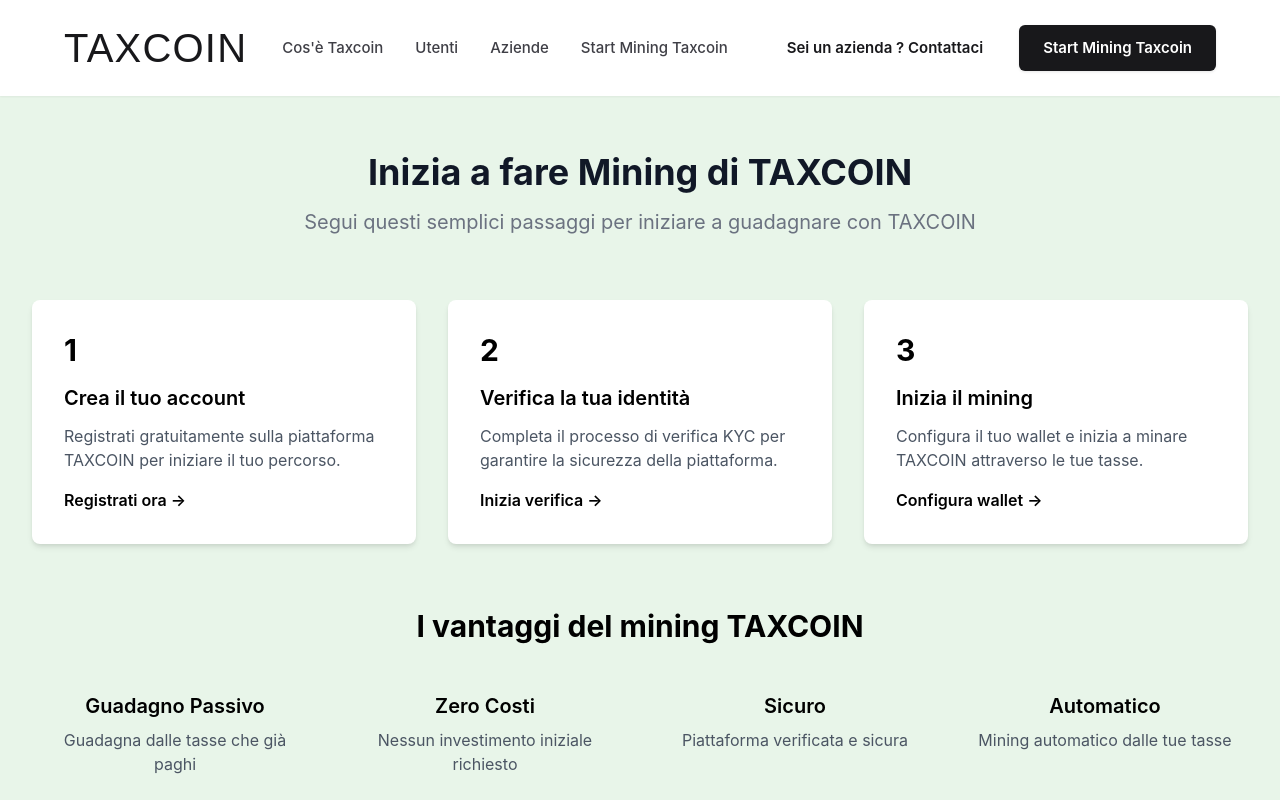
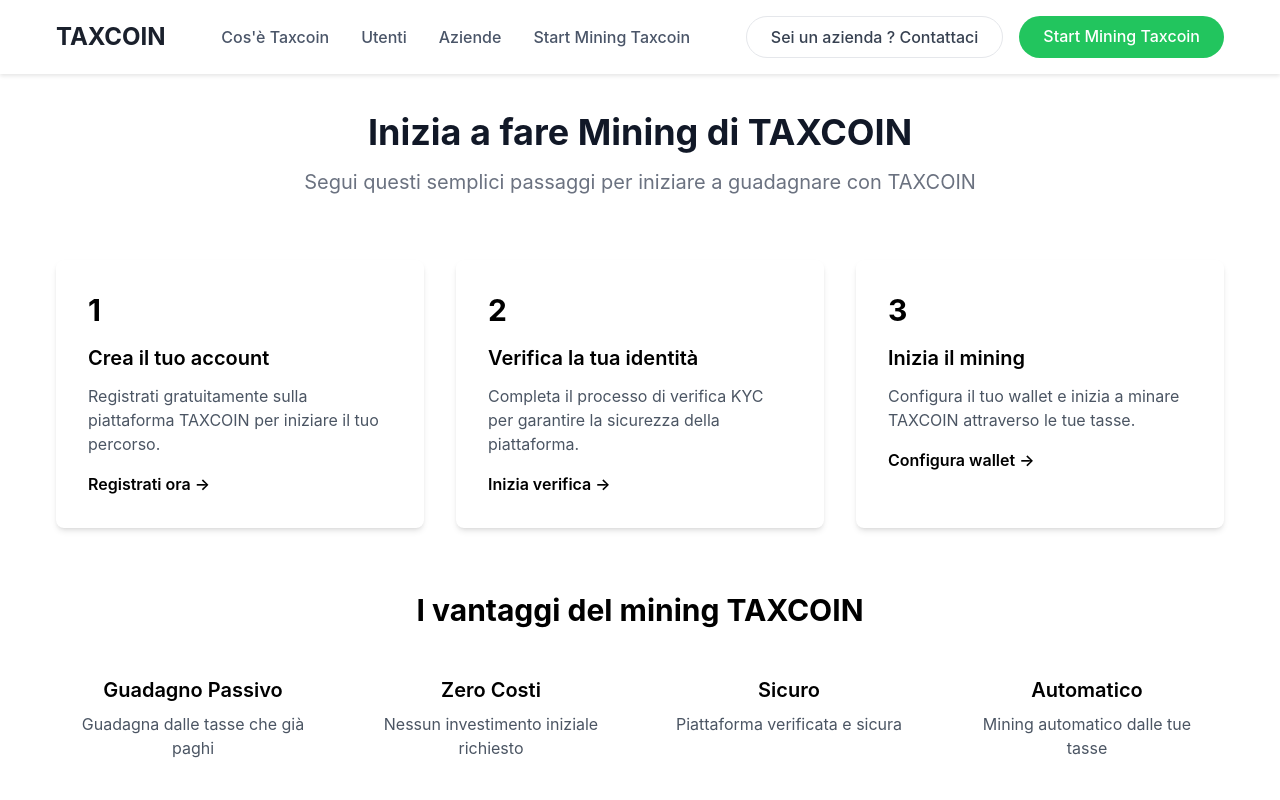
Before and after one commit to eltonanit/mvp-taxcoin-1, a website: page public/start-mining.html in a window 1280 px wide. Shown: the top 800 px of the page. Drawn offline with nearby package versions, Linux system fonts and the light colour scheme; a web font is replaced by a local one.

Commit message:
Fix: Update CSS styling and add Tailwind build

```diff
--- /dev/null
+++ b/public/css/main.css
@@ -0,0 +1,129 @@
+/* Reset and base styles */
+* {
+    margin: 0;
+    padding: 0;
+    box-sizing: border-box;
+}
+
+body {
+    font-family: system-ui, -apple-system, sans-serif;
+}
+
+/* Navbar styles */
+.navbar {
+    background: white;
+    box-shadow: 0 2px 4px rgba(0,0,0,0.1);
+    position: fixed;
+    width: 100%;
+    top: 0;
+    z-index: 1000;
+}
+
+.container {
+    max-width: 1280px;
+    margin: 0 auto;
+    padding: 0 1rem;
+}
+
+.navbar .container {
+    display: flex;
+    justify-content: space-between;
+    align-items: center;
+    height: 4rem;
+}
+
+.logo {
+    font-size: 1.5rem;
+    font-weight: bold;
+    color: #1a202c;
+    text-decoration: none;
+}
+
+.nav-links {
+    display: none;
+}
+
+.nav-buttons {
+    display: none;
+}
+
+@media (min-width: 768px) {
+    .nav-links {
+        display: flex;
+        gap: 2rem;
+    }
+
+    .nav-links a {
+        color: #4a5568;
+        text-decoration: none;
+        font-weight: 500;
+    }
+
+    .nav-links a:hover {
+        color: #1a202c;
+    }
+
+    .nav-buttons {
+        display: flex;
+        gap: 1rem;
+    }
+}
+
+.button {
+    display: inline-block;
+    padding: 0.5rem 1.5rem;
+    border-radius: 9999px;
+    text-decoration: none;
+    font-weight: 500;
+    transition: all 0.2s;
+}
+
+.button-primary {
+    background-color: #22c55e;
+    color: white;
+}
+
+.button-primary:hover {
+    background-color: #16a34a;
+}
+
+.button-secondary {
+    border: 1px solid #e5e7eb;
+    color: #374151;
+}
+
+.button-secondary:hover {
+    background-color: #f9fafb;
+}
+
+/* Main content styles */
+.main-content {
+    padding-top: 5rem;
+    min-height: 100vh;
+    display: flex;
+    align-items: center;
+}
+
+.hero {
+    padding: 2rem;
+}
+
+.hero-title {
+    font-size: 2.25rem;
+    font-weight: bold;
+    color: #111827;
+    margin-bottom: 1.5rem;
+}
+
+@media (min-width: 768px) {
+    .hero-title {
+        font-size: 3rem;
+    }
+}
+
+/* Footer styles */
+.footer-bg {
+    background-color: #0A0B0A;
+    color: white;
+    padding: 4rem 0;
+}
--- a/public/start-mining.html
+++ b/public/start-mining.html
@@ -3,44 +3,141 @@
 <head>
     <meta charset="UTF-8">
     <meta name="viewport" content="width=device-width, initial-scale=1.0">
-    <title>Start Mining TAXCOIN</title>
+    <title>Start Mining - TAXCOIN</title>
+    <link rel="stylesheet" href="css/styles.css">
+    <style>
+        * {
+            margin: 0;
+            padding: 0;
+            box-sizing: border-box;
+        }
 
-    <link href="https://cdnjs.cloudflare.com/ajax/libs/aos/2.3.4/aos.css" rel="stylesheet">
-    <link href="https://db.onlinewebfonts.com/c/9c6c9a4d9c067c4f56cc2d04e8a61dd9?family=Sugo+Pro+Display" rel="stylesheet">
-    <link rel="stylesheet" href="/css/fonts.css">
-    <link rel="stylesheet" href="/css/styles.css">
-    <link href="https://cdnjs.cloudflare.com/ajax/libs/tailwindcss/2.2.19/tailwind.min.css" rel="stylesheet">
-    <style>
+        body {
+            font-family: -apple-system, BlinkMacSystemFont, "Segoe UI", Roboto, sans-serif;
+        }
+
+        .navbar {
+            background: white;
+            box-shadow: 0 2px 4px rgba(0,0,0,0.1);
+            position: fixed;
+            width: 100%;
+            top: 0;
+            z-index: 1000;
+        }
+
+        .nav-container {
+            max-width: 1200px;
+            margin: 0 auto;
+            padding: 1rem;
+            display: flex;
+            justify-content: space-between;
+            align-items: center;
+        }
+
+        .logo {
+            font-size: 1.5rem;
+            font-weight: bold;
+            color: #1a202c;
+            text-decoration: none;
+        }
+
+        .nav-links {
+            display: none;
+        }
+
+        .nav-buttons {
+            display: none;
+        }
+
+        @media (min-width: 768px) {
+            .nav-links {
+                display: flex;
+                gap: 2rem;
+            }
+
+            .nav-links a {
+                color: #4a5568;
+                text-decoration: none;
+                font-weight: 500;
+            }
+
+            .nav-links a:hover {
+                color: #1a202c;
+            }
+
+            .nav-buttons {
+                display: flex;
+                gap: 1rem;
+            }
+        }
+
+        .button {
+            display: inline-block;
+            padding: 0.5rem 1.5rem;
+            border-radius: 9999px;
+            text-decoration: none;
+            font-weight: 500;
+            transition: all 0.2s;
+        }
+
+        .button-primary {
+            background-color: #22c55e;
+            color: white !important;
+        }
+
+        .button-primary:hover {
+            background-color: #16a34a;
+        }
+
+        .button-secondary {
+            border: 1px solid #e5e7eb;
+            color: #374151 !important;
+        }
+
+        .button-secondary:hover {
+            background-color: #f9fafb;
+        }
+
         .main-content {
-            margin-top: 120px; /* Adjust this value based on your navbar height */
-            padding-top: 2rem;
+            padding-top: 5rem;
+            min-height: calc(100vh - 5rem);
         }
+
+        .container {
+            max-width: 1200px;
+            margin: 0 auto;
+            padding: 2rem 1rem;
+        }
+
         .footer-bg {
             background-color: #0A0B0A;
+            color: white;
+            padding: 4rem 0;
         }
     </style>
 </head>
-
-<body class="font-sans">
+<body>
     <nav class="navbar">
-        <a href="/" class="logo">
-            TAXCOIN
-        </a>
-        <div class="nav-links">
-            <a href="/about">Cos'è Taxcoin</a>
-            <a href="/users">Utenti</a>
-            <a href="/companies">Aziende</a>
-            <a href="/start-mining">Start Mining Taxcoin</a>
-        </div>
-        <div class="nav-buttons">
-            <a href="/contact" class="button button-secondary">Sei un azienda ? Contattaci</a>
-            <a href="/start-mining" class="button button-primary">Start Mining Taxcoin</a>
+        <div class="nav-container">
+            <a href="index.html" class="logo">
+                TAXCOIN
+            </a>
+            <div class="nav-links">
+                <a href="about.html">Cos'è Taxcoin</a>
+                <a href="users.html">Utenti</a>
+                <a href="companies.html">Aziende</a>
+                <a href="start-mining.html">Start Mining Taxcoin</a>
+            </div>
+            <div class="nav-buttons">
+                <a href="contact.html" class="button button-secondary">Sei un azienda ? Contattaci</a>
+                <a href="start-mining.html" class="button button-primary">Start Mining Taxcoin</a>
+            </div>
         </div>
     </nav>
 
     <!-- Main Content -->
     <div class="main-content">
-        <div class="max-w-7xl mx-auto px-4 sm:px-6 lg:px-8">
+        <div class="container">
             <!-- Header -->
             <div class="text-center mb-16">
                 <h1 class="text-4xl font-bold text-gray-900 mb-4">Inizia a fare Mining di TAXCOIN</h1>
@@ -117,7 +214,7 @@
     </div>
 
     <footer class="footer-bg">
-        <div class="max-w-7xl mx-auto px-8 py-16">
+        <div class="container">
             <div class="grid grid-cols-4 gap-24">
                 <!-- Column 1 -->
                 <div>
```
Also changed, not shown: public/index.html (+119 -12 lines), netlify.toml, public/css/styles.css.
